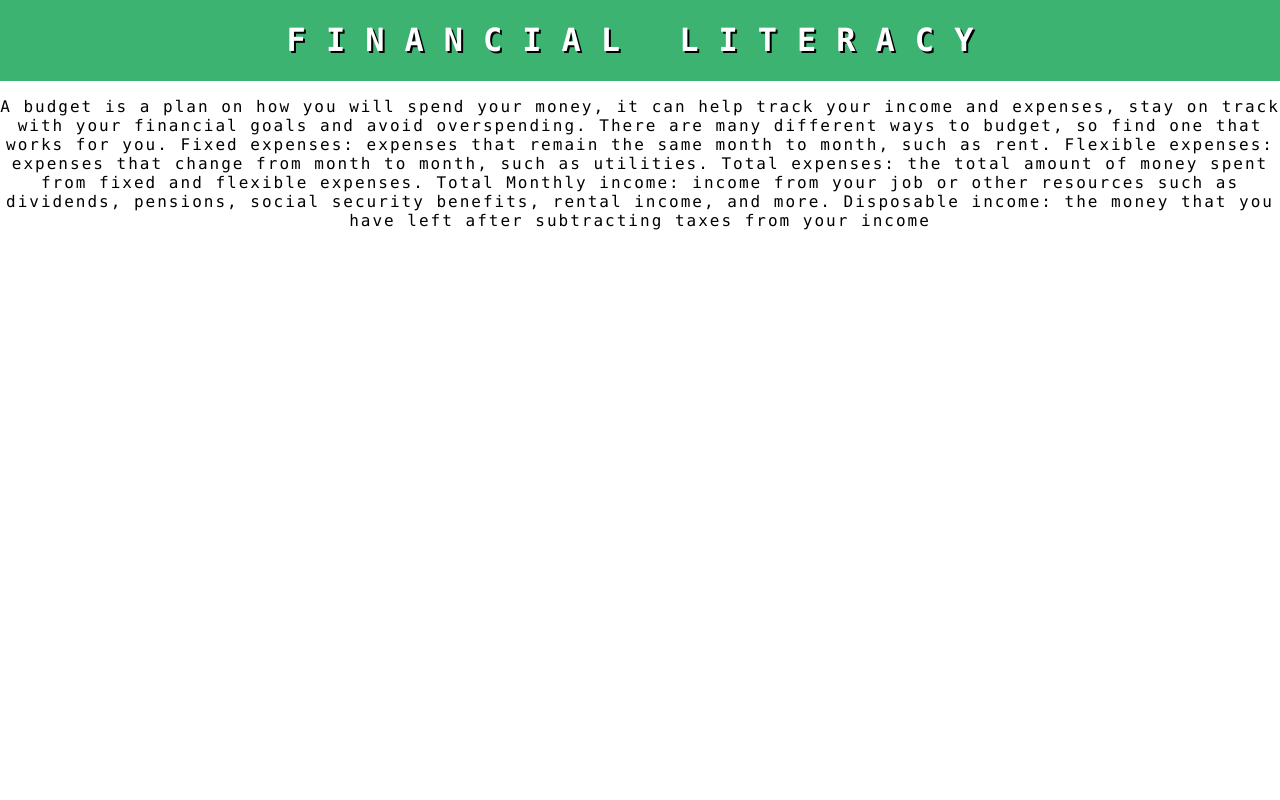
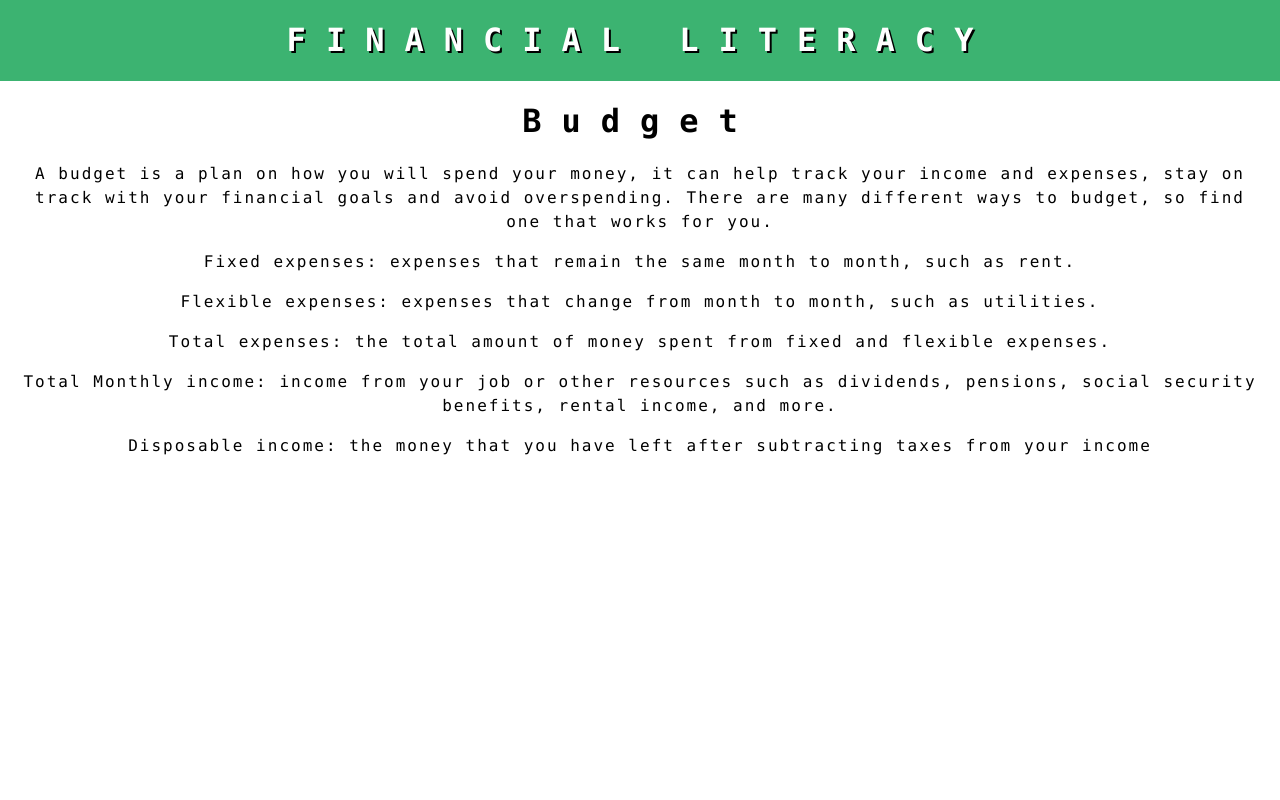
Before and after one commit to Geber-Leyva/Financial-Lit, a React (Create React App) app: page / in a window 1280 px wide. Both pictures are taken after a click on the button "Budget". Shown: the top 800 px of the page. Built offline with nearby package versions, Linux system fonts and the light colour scheme.

Commit message:
Added info and Title

```diff
--- a/src/Topic/Topics.css
+++ b/src/Topic/Topics.css
@@ -21,15 +21,33 @@
   padding-top: 5px;
 }
 
-span{
+span {
   font-family: "Lucida Console", "Courier New", monospace;
   font-size: 14px;
   font-weight: 500;
   letter-spacing: 2px;
 }
 
+img {
+  width: 100%;
+  height: 100%;
+}
 
-img{
+.centered {
+  display: flex;
+  align-items: center;
+  justify-content: center;
+  font-family: "Lucida Console", "Courier New", monospace;
+  letter-spacing: 20px;
   width: 100%;
-  height:100%;
 }
+
+.info-container {
+  margin: 20px; /* Adjust margin as needed */
+}
+
+.info-paragraph {
+  font-size: 16px;
+  line-height: 1.5;
+  /* Add other styling properties (color, font-family, etc.) as needed */
+}
--- a/src/Topic/Topics.js
+++ b/src/Topic/Topics.js
@@ -13,37 +13,37 @@ const topics = [
     id: 1,
     name: "Budget",
     image: budget,
-    info: "A budget is a plan on how you will spend your money, it can help track your income and expenses, stay on track with your financial goals and avoid overspending. There are many different ways to budget, so find one that works for you.\n\nFixed expenses: expenses that remain the same month to month, such as rent.\n\nFlexible expenses: expenses that change from month to month, such as utilities.\n\nTotal expenses: the total amount of money spent from fixed and flexible expenses.\n\nTotal Monthly income: income from your job or other resources such as dividends, pensions, social security benefits, rental income, and more.\n\nDisposable income: the money that you have left after subtracting taxes from your income"
+    info: "A budget is a plan on how you will spend your money, it can help track your income and expenses, stay on track with your financial goals and avoid overspending. There are many different ways to budget, so find one that works for you.\nFixed expenses: expenses that remain the same month to month, such as rent.\nFlexible expenses: expenses that change from month to month, such as utilities.\nTotal expenses: the total amount of money spent from fixed and flexible expenses.\nTotal Monthly income: income from your job or other resources such as dividends, pensions, social security benefits, rental income, and more.\nDisposable income: the money that you have left after subtracting taxes from your income"
   },
   {
     id: 2,
-    name: "Save",
+    name: "Saving",
     image: saving,
-    info: "Saving money is vital in establishing a strong financial foundation, ensuring stability, facilitating the achievement of financial goals, acting as a buffer against unexpected expenses, providing a safety net, ensuring a comfortable retirement free from financial stress, and allowing small consistent savings to grow significantly over time due to compounded interest."
+    info: "Saving money is vital in establishing a strong financial foundation, ensuring stability.\nIt facilitates reaching your financial goals by providing the necessary funds.\nSaving acts as a buffer against unexpected expenses, offering a safety net.\nSaving money ensures a comfortable retirement, free from financial stress.\nEven small, consistent savings can grow significantly over time due to compounded interest."
   },
   {
     id: 3,
     name: "Personal Finance",
     image: personalFinance,
-    info: "What is personal finance: personal finance manages money for goals, involves goal setting, budgeting, saving, investing, asset production, and building financial security and peace of mind. The areas of personal finance: income, spending, savings, investing, protection"
+    info: "What is personal finance: personal finance manages money for goals, involves goal setting, budgeting, saving, investing, asset production, and building financial security and peace of mind.\nThe areas of personal finance: income, spending, savings, investing, protection"
   },
   {
     id: 4,
     name: "Credit",
     image: credit,
-    info: "Credit score: a three-digit number that lenders use to assess your creditworthiness based on information in your credit report. The higher the number, the more likely you will be able to qualify for loans and credit card rates with more favorable terms (e.g., 800-850 excellent, 740-799 very good, 670-739 good, 580-669 fair, 300-379 poor). Credit bureaus: the three major credit bureaus are Equifax, Experian, TransUnion. Credit bureaus collect credit history, accounts, payments, and inquiries. Lenders buy data for loan decisions, and you get a free credit report once every year. Credit cards are a good way to build a credit score but should be used wisely. What increases credit score: paying on time, keeping credit utilization low, not closing credit accounts, and disputing errors in your credit report. What decreases credit score: making late payments, carrying a high balance on your credit card, closing old credit accounts, filing for bankruptcy, having a history of collections, and a history of fraud."
+    info: "Credit score: a three-digit number that lenders use to assess your creditworthiness based on information in your credit report.\nThe higher the number, the more likely you will be able to qualify for loans and credit card rates with more favorable terms (e.g., 800-850 excellent, 740-799 very good, 670-739 good, 580-669 fair, 300-379 poor).\nCredit bureaus: the three major credit bureaus are Equifax, Experian, TransUnion.\nCredit bureaus collect credit history, accounts, payments, and inquiries.\nLenders buy data for loan decisions, and you get a free credit report once every year.\nCredit cards are a good way to build a credit score, but they should be used wisely.\nWhat increases credit score: paying on time, keeping credit utilization low, not closing credit accounts, disputing errors in your credit report.\nWhat decreases credit score: making late payments, carrying a high balance on your credit card, closing old credit accounts, filing for bankruptcy, having a history of collections, and a history of fraud."
   },
   {
     id: 5,
     name: "Debt/Loan",
     image: debt,
-    info: "Principal: the amount of money that you borrow from the lender. Interest: the fee you pay the lender for borrowing money. APR: annual percentage rate, the total cost of borrowing money including interest and fees. Repayment period: the length of time you have to repay the debt. Monthly payment: the amount of money you pay the lender each month to repay the loan. Grace period: a period of time where you don't have to make any payments yet."
+    info: "Principal: the amount of money that you borrow from the lender\nInterest: the fee you pay the lender for borrowing money\nAPR: annual percentage rate, total cost of borrowing money including interest and fees\nRepayment period: the length of time you have to repay the debt\nMonthly payment: amount of money you pay the lender each month to repay the loan\nGrace period: a period of time where you don't have to make any payments yet"
   },
   {
     id: 6,
     name: "Investing",
     image: invest,
-    info: "What are investments: allocating funds with the intent of making future returns, it entails risk and offers the potential for substantial returns. Types of investments: stocks, bonds, mutual funds, exchange-traded funds. Stocks represent partial ownership of a company, they fluctuate in price depending on the state of the market, a viable option for making long-term capital growth. Bonds are loans that you make to a company or the government, and in return, they agree to pay you interest on the loan and return your money at a certain date, less risky than stocks, a good investment for those looking for a steady income. Mutual funds are a diversified portfolio managed by professionals for convenience, offering exposure to stocks or bonds in the market without needing to select individual securities. Various types include index funds, actively managed funds, and target-date funds. Exchange-traded funds (ETF): similar to mutual funds but trade on exchanges like stocks, with higher liquidity but potentially higher fees than mutual funds. Types of ETFs include Index ETF, actively managed ETF, leveraged ETF. Before investing, you need to have an investment goal, and all earnings made from investments will have to be reported to the IRS, and taxes will need to be paid on them. Constantly monitor your investments to make sure you aren't losing money and diversify your portfolio."
+    info: "What are investments: allocating funds with the intent of making future returns, it entails risk and offers the potential for substantial returns.\nTypes of investments: stocks, bonds, mutual funds, exchange-traded funds.\nStocks represent partial ownership of a company, they fluctuate in price depending on the state of the market, a viable option for making long-term capital growth.\nBonds are loans that you make to a company or the government, and in return, they agree to pay you interest on the loan and return your money at a certain date, less risky than stocks, a good investment for those looking for a steady income.\nMutual funds are a diversified portfolio managed by professionals for convenience, offering exposure to stocks or bonds in the market without needing to select individual securities. Various types include index funds, actively managed funds, and target-date funds.\nExchange-traded funds (ETF): similar to mutual funds but trade on exchanges like stocks, with higher liquidity but potentially higher fees than mutual funds. Types of ETFs include Index ETF, actively managed ETF, leveraged ETF.\nBefore investing, you need to have an investment goal, and all earnings made from investments will have to be reported to the IRS, and taxes will need to be paid on them.\nConstantly monitor your investments to make sure you aren't losing money and diversify your portfolio."
   },
 ];
 
--- a/src/Topic/TopicsPage.js
+++ b/src/Topic/TopicsPage.js
@@ -4,11 +4,17 @@ import { useLocation } from 'react-router-dom';
 
 function Next_Window() {
   const location = useLocation();
-  const { id, name, image, info } = location.state;
+  const { name, info } = location.state;
+  const infoLines = info.split('\n');
 
   return (
     <div className='wholeApp'>
-      <p>{info}</p>
+      <h1 className='centered'>{name}</h1>
+      <div className='info-container'>
+        {infoLines.map((line, index) => (
+          <p key={index}className='info-paragraph'>{line}</p>
+        ))}
+      </div>
     </div>
   );
 }
```
